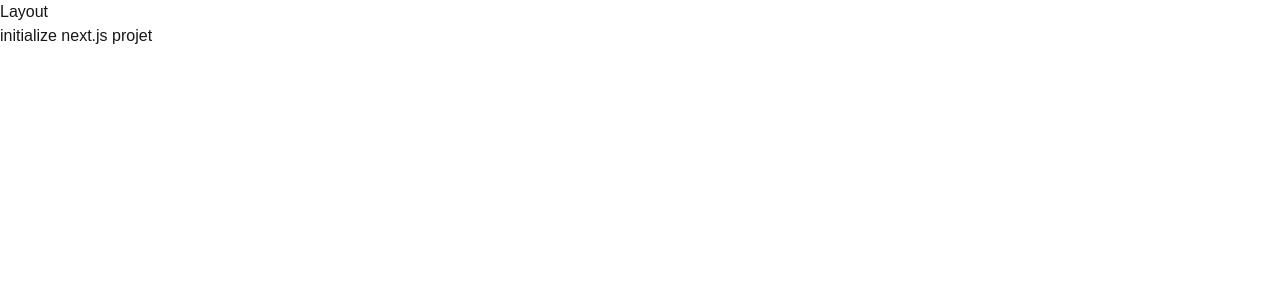
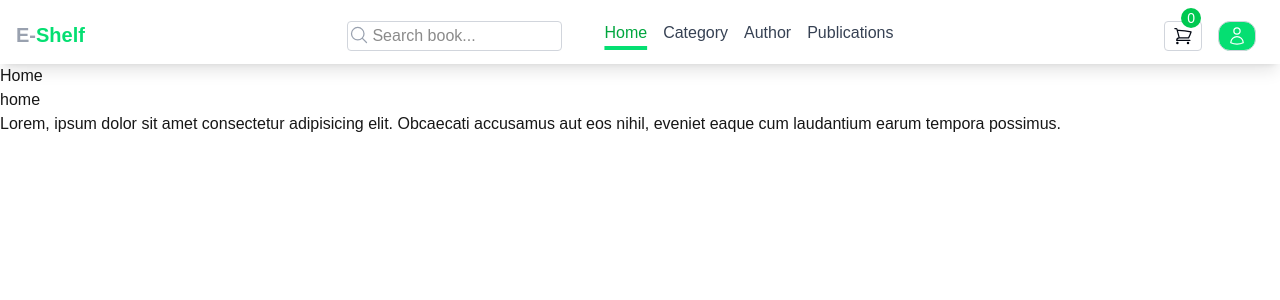
Before and after one commit to Antor-Sarker/e-shelf, a Next.js app: page / in a window 1280 px wide. Shown: the top 300 px of the page. Built offline with nearby package versions, Linux system fonts and the light colour scheme.

Commit message:
feat: add responsive navbar

```diff
--- /dev/null
+++ b/src/app/author/page.js
@@ -0,0 +1,7 @@
+export default function Author(){
+    return(
+        <h1>
+            author
+        </h1>
+    )
+}
--- /dev/null
+++ b/src/app/category/page.js
@@ -0,0 +1,7 @@
+export default function Category() {
+  return <div>
+
+    <h1>Category</h1>
+    <p>Lorem ipsum dolor sit amet consectetur, adipisicing elit. Minus nemo excepturi voluptates atque maiores recusandae quod error voluptatem! Animi praesentium, tenetur id molestias, dicta dignissimos distinctio corrupti aliquam labore provident culpa quo similique? Hic placeat iste nulla dolores quidem culpa expedita odit eveniet, saepe repudiandae doloribus libero voluptatum sit minima commodi, officia obcaecati consectetur! Facilis ducimus excepturi nihil neque magnam? Dolorum natus temporibus nulla. Ut fugit deleniti repellendus accusamus tenetur minus suscipit blanditiis veritatis asperiores at! Voluptas doloribus, dignissimos officiis tenetur culpa officia, quis incidunt aperiam deserunt odit autem aspernatur. A, labore unde asperiores soluta quia ad harum exercitationem delectus?</p>
+  </div>;
+}
--- /dev/null
+++ b/src/app/components/navbar/navbar.js
@@ -0,0 +1,191 @@
+"use client";
+import {
+  Bars3Icon,
+  MagnifyingGlassIcon,
+  ShoppingCartIcon,
+  UserIcon,
+  XMarkIcon,
+} from "@heroicons/react/24/outline";
+import Link from "next/link";
+import { usePathname } from "next/navigation";
+import { useState } from "react";
+
+export default function Navbar() {
+  const [isOpen, setIsOpen] = useState(false);
+  const pathName = usePathname();
+
+  return (
+    <>
+      <nav className="w-full h-16 fixed z-10 bg-white shadow-lg">
+        {/* big screen  */}
+        <div className="flex justify-between px-4 relative top-4/12">
+          <div className="flex">
+            <div
+              className={
+                "visible sm:visible md:hidden lg:hidden xl:hidden 2xl:hidden cursor-pointer"
+              }
+            >
+              {isOpen ? (
+                <XMarkIcon
+                  className="text-black size-6"
+                  onClick={() => setIsOpen(!isOpen)}
+                />
+              ) : (
+                <Bars3Icon
+                  className="text-black size-6"
+                  onClick={() => setIsOpen(!isOpen)}
+                />
+              )}
+            </div>
+
+            <Link href="/">
+              <div className="text-green-400 text-xl font-extrabold cursor-pointer ml-4 sm:ml-4 md:ml-0 lg:ml-0 xl:ml-0 2xl:ml-0">
+                {" "}
+                <span className="text-gray-400">E-</span>Shelf
+              </div>
+            </Link>
+          </div>
+
+          <div className="hidden sm:hidden md:flex lg:flex">
+            {/* search  */}
+            <div className="relative">
+              <MagnifyingGlassIcon className="absolute top-1 left-0.5 text-gray-400 size-5" />
+              <input
+                type="text"
+                name=""
+                id=""
+                placeholder="Search book..."
+                className="w-5/6 border-1 border-gray-300 rounded-sm focus:outline-green-600 focus:outline py-0.5 px-6"
+              />
+            </div>
+
+            {/* nav link  */}
+            <div className="flex text-gray-700">
+              <div className="">
+                <Link
+                  href="/"
+                  className={`hover:text-green-600 underline-offset-8 decoration-4 decoration-green-400 ${
+                    pathName === "/" ? "text-green-600 underline" : ""
+                  }`}
+                >
+                  Home
+                </Link>
+              </div>
+
+              <div className="ml-4">
+                <Link
+                  href="/category"
+                  className={`hover:text-green-600 underline-offset-8 decoration-4 decoration-green-400 ${
+                    pathName === "/category" ? "text-green-600 underline" : ""
+                  }`}
+                >
+                  Category
+                </Link>
+              </div>
+
+              <div className="ml-4">
+                <Link
+                  href="/author"
+                  className={`hover:text-green-600 underline-offset-8 decoration-4 decoration-green-400 ${
+                    pathName === "/author" ? "text-green-600 underline" : ""
+                  }`}
+                >
+                  Author
+                </Link>
+              </div>
+
+              <div className="ml-4">
+                <Link
+                  href="/publications"
+                  className={`hover:text-green-600 underline-offset-8 decoration-4 decoration-green-400 ${
+                    pathName === "/publications"
+                      ? "text-green-600 underline"
+                      : ""
+                  }`}
+                >
+                  Publications
+                </Link>
+              </div>
+            </div>
+          </div>
+
+          <div className="flex">
+            <div className="relative flex mx-2 border py-1 px-2 rounded border-gray-300">
+              <ShoppingCartIcon className="size-5 text-gray-950" />
+              <div className="bg-green-500 text-white rounded-full px-1.5 absolute -top-3.5 -right-0 text-sm">
+                0
+              </div>
+            </div>
+            <div className="mx-2 border py-1 px-2 rounded-xl border-gray-300 bg-green-400">
+              <UserIcon className="text-white size-5" />
+            </div>
+          </div>
+        </div>
+
+        {/* when small screen */}
+        <div
+          className={`w-full px-4 absolute top-14 py-10 ${
+            isOpen ? "visible" : "hidden"
+          } sm:visible md:hidden lg:hidden xl:hidden 2xl:hidden bg-white`}
+        >
+          <div className="relative">
+            <MagnifyingGlassIcon className="absolute top-1 left-1 text-gray-400 size-5" />
+            <input
+              type="text"
+              name=""
+              id=""
+              placeholder="Search book..."
+              className="w-6/6 border-1 border-gray-300 focus:border-green-400 rounded-sm focus:outline-green-600 focus:outline py-0.5 px-8 text-gray-800"
+            />
+          </div>
+
+          <div className="mt-4 text-gray-700" onClick={() => setIsOpen(false)}>
+            <div
+              className={`${
+                pathName === "/" ? "bg-green-400 text-emerald-50" : ""
+              } text-bold rounded my-2 px-1`}
+            >
+              <Link href="/">Home</Link>
+            </div>
+
+            <div
+              className={`${
+                pathName === "/category"
+                  ? "bg-green-400 text-emerald-50"
+                  : "not-only-of-type:"
+              } text-bold rounded my-2 px-1`}
+            >
+              <Link href="/category" className="">
+                Category
+              </Link>
+            </div>
+
+            <div
+              className={`${
+                pathName === "/author"
+                  ? "bg-green-400 text-emerald-50"
+                  : "not-only-of-type:"
+              } text-bold  rounded my-2 px-1`}
+            >
+              <Link href="/author" className="">
+                Author
+              </Link>
+            </div>
+
+            <div
+              className={`${
+                pathName === "/publications"
+                  ? "bg-green-400 text-emerald-50"
+                  : "not-only-of-type:"
+              } text-bold  rounded my-2 px-1`}
+            >
+              <Link href="/publications" className="">
+                Publications
+              </Link>
+            </div>
+          </div>
+        </div>
+      </nav>
+    </>
+  );
+}
--- a/src/app/layout.js
+++ b/src/app/layout.js
@@ -1,14 +1,37 @@
+
 import { Geist, Geist_Mono } from "next/font/google";
 import "./globals.css";
+import Navbar from "./components/navbar/navbar";
 
 
+const geistSans = Geist({
+  variable: "--font-geist-sans",
+  subsets: ["latin"],
+});
+
+const geistMono = Geist_Mono({
+  variable: "--font-geist-mono",
+  subsets: ["latin"],
+});
+
+export const metadata = {
+  title: "Create Next App",
+  description: "Generated by create next app",
+};
 
 export default function RootLayout({ children }) {
   return (
     <html lang="en">
-      <body>
-        <h1>Layout</h1>
-        {children}
+      <body
+        className={`${geistSans.variable} ${geistMono.variable} antialiased`}
+      >
+
+        <Navbar/>
+
+
+          <div className="absolute z-0 top-16">
+            {children}
+          </div>
       </body>
     </html>
   );
--- a/src/app/page.js
+++ b/src/app/page.js
@@ -2,8 +2,10 @@
 
 export default function Home() {
   return (
-    <div>
-      initialize next.js projet
-    </div>
+    <div className="">
+      <div>Home</div>
+        <h1>home</h1>
+        <p>Lorem, ipsum dolor sit amet consectetur adipisicing elit. Obcaecati accusamus aut eos nihil, eveniet eaque cum laudantium earum tempora possimus.</p>
+      </div>
   );
 }
--- /dev/null
+++ b/src/app/publications/page.js
@@ -0,0 +1,7 @@
+export default function Publications(){
+    return(
+        <>
+            <h1>Publications</h1>
+        </>
+    )
+}
```
